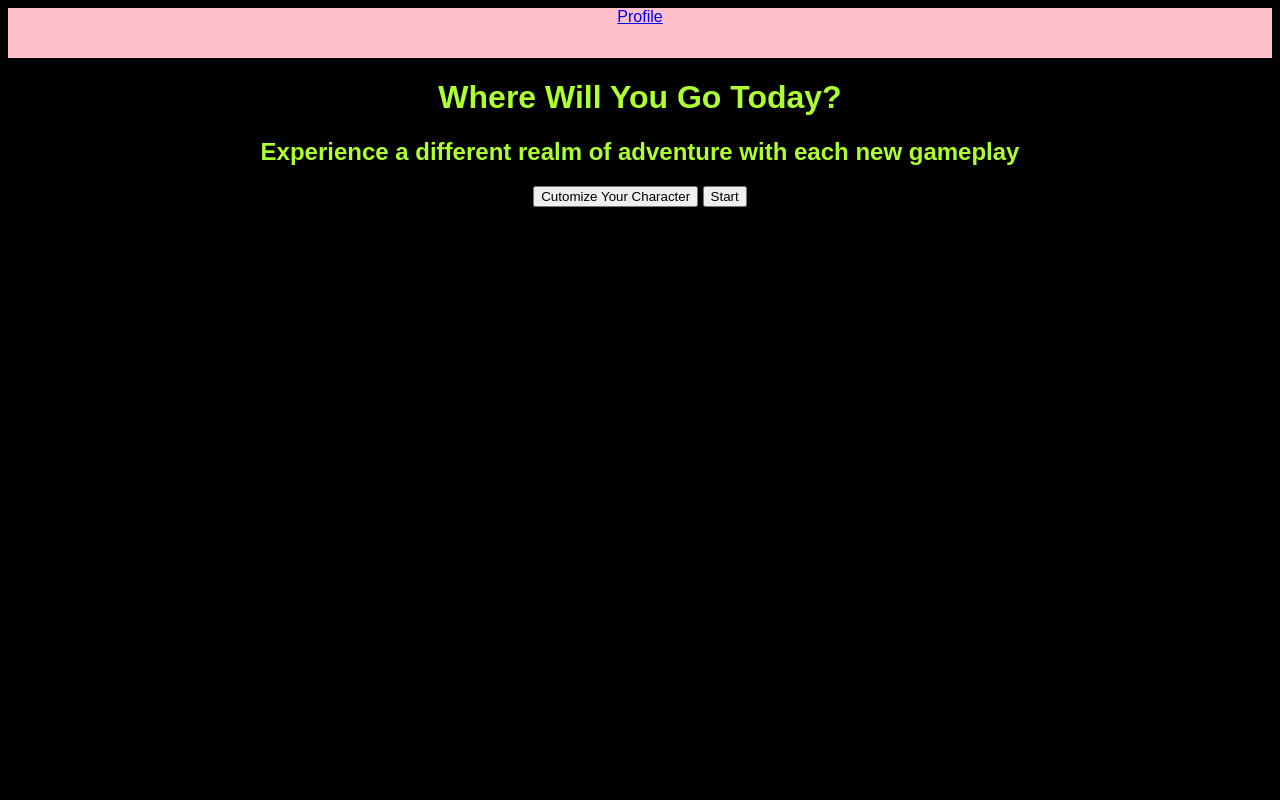
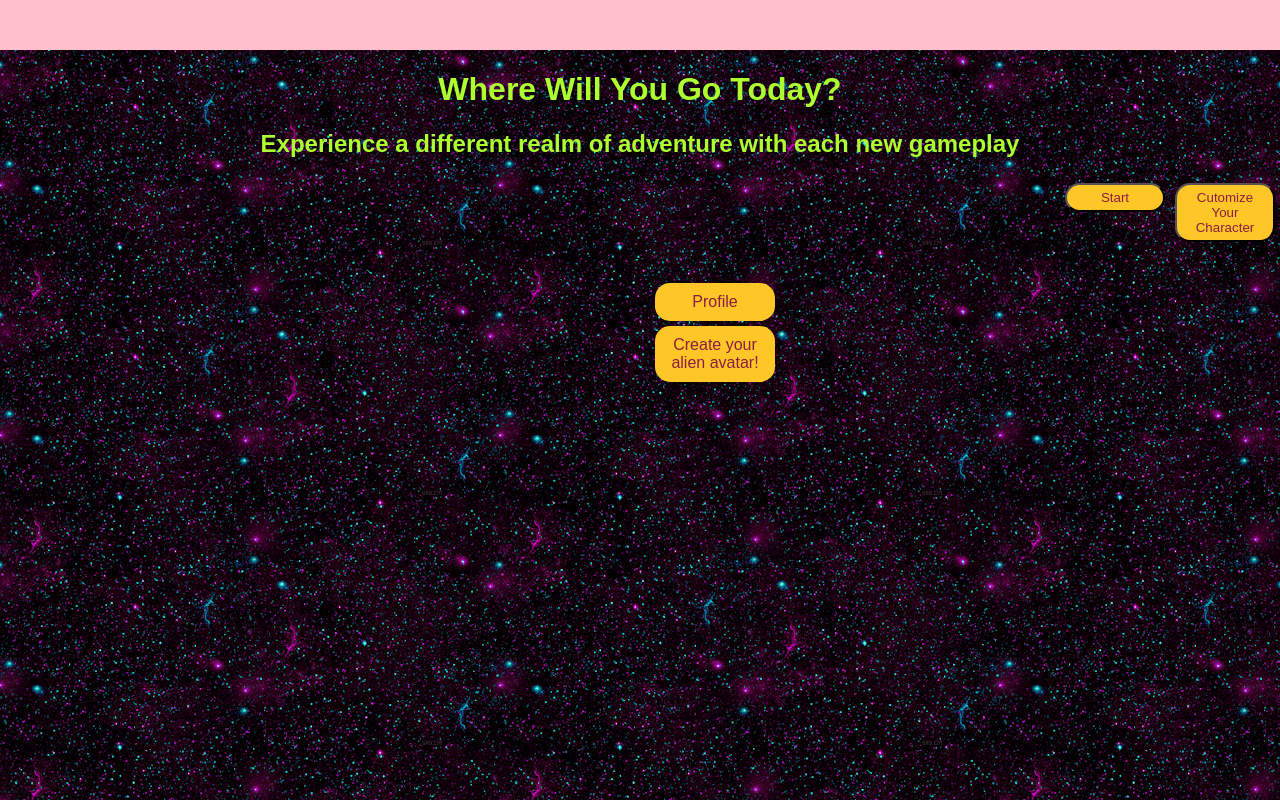
Before and after one commit to eakleine/cis440-tag, a website: page AlienProject/dashboard.html in a window 1280 px wide. Drawn offline with Linux system fonts and the light colour scheme.

Commit message:
Add files via upload

```diff
--- a/AlienProject/dashboard.html
+++ b/AlienProject/dashboard.html
@@ -3,17 +3,19 @@
 
 <head>
     <meta charset="utf-8">
-    <title>Profile</title>
+
 
     <link href="styles.css" rel="stylesheet">
 </head>
 
 <body>
-    <nav>
-        <a href = "avatar_creator.html">Profile</a>
-    </nav>
+
+
 
     <header>
+        <nav>
+
+        </nav>
     </header>
 
      <main>
@@ -28,6 +30,12 @@
 
         </form>
 
+        <ul>
+            <li><a href="profile.html">Profile</a></li>
+            <li><a href = "avatar_creator.html">Create your alien avatar!</a></li>
+
+        </ul>
+
     </main>
 
     <footer>
--- a/AlienProject/styles.css
+++ b/AlienProject/styles.css
@@ -16,7 +16,56 @@ nav {
     height: 50px;
     color: black;
 }
-s
+
 footer {
     position: sticky;
 }
+
+body {
+    background-image: url("galaxy_background.gif");
+    height: 100vh;
+    padding:0;
+    margin:0;
+   }
+
+   ul li a {
+    display: block;
+    background-color: #FFC627;
+    float: center;
+    width: 100px;
+    text-align: center;
+    padding: 10px 10px;
+    margin: 5px;
+    text-decoration: none;
+    color: #8C1D40;
+    border-top-left-radius: 15px;
+    border-top-right-radius: 15px;
+    border-bottom-left-radius: 15px;
+    border-bottom-right-radius: 15px;
+  }
+
+  ul {
+    margin: 0;
+    padding-left: 650px;
+    padding-top: 100px;
+    padding-bottom: 200px;
+    padding-right: 650px;
+    list-style-type: none;
+    position: center;
+  }
+
+  button {
+  display: block;
+  background-color: #FFC627;
+  float: right;
+  width: 100px;
+  text-align: center;
+  padding: 5px 5px;
+  margin: 5px;
+  text-decoration: none;
+  color: #8C1D40;
+  border-top-left-radius: 15px;
+  border-top-right-radius: 15px;
+  border-bottom-left-radius: 15px;
+  border-bottom-right-radius: 15px;
+}
```
Also changed, not shown: AlienProject/profile.html (added, +12 -0 lines), AlienProject/galaxy_background.gif (added).
